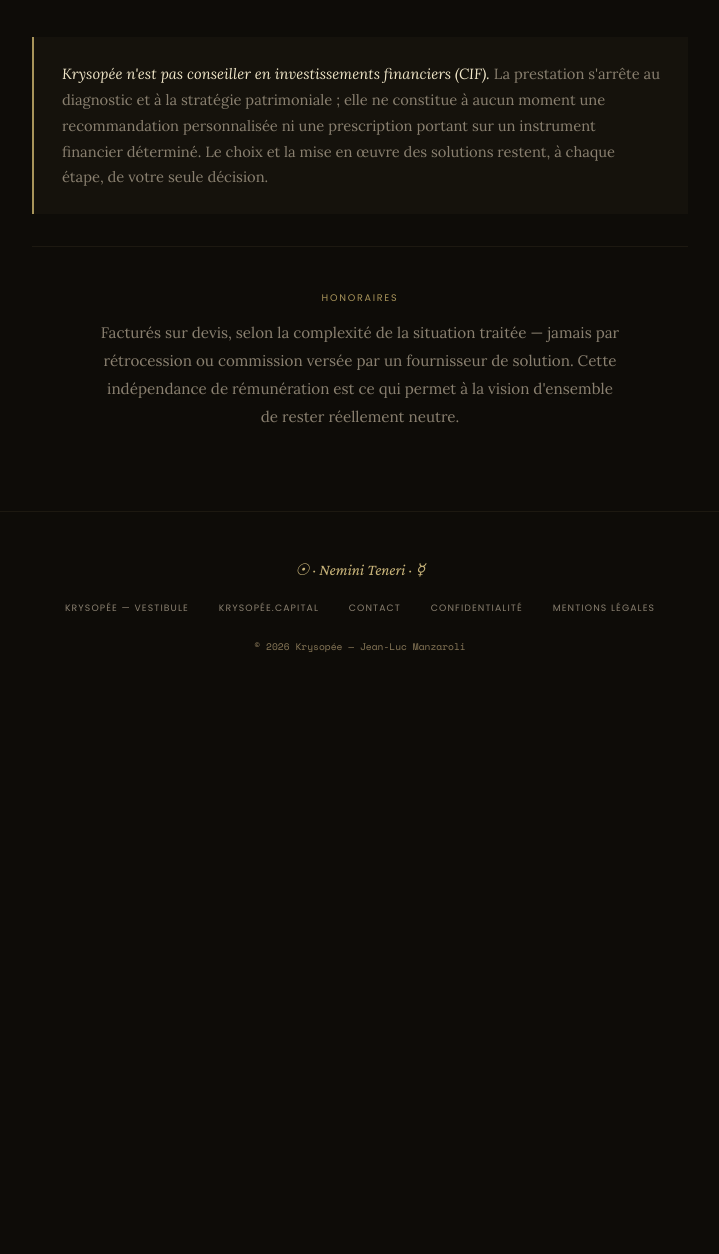
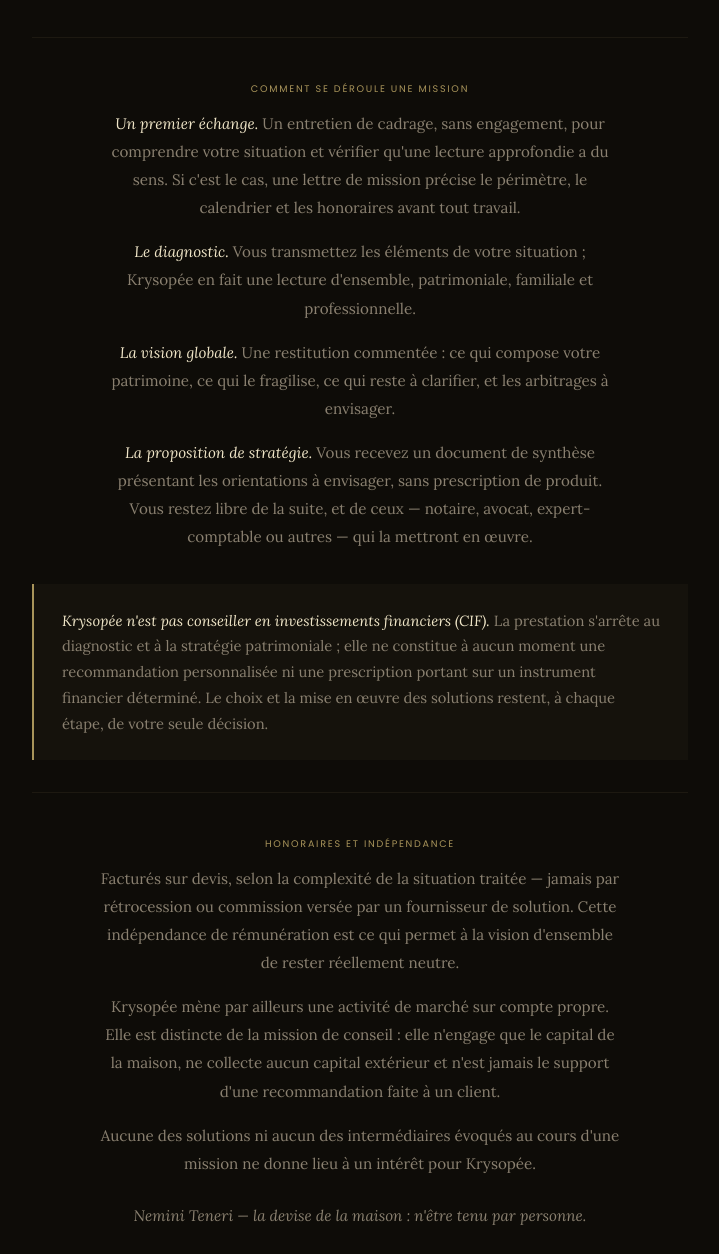
Before and after one commit to opusmagnumcapital-sketch/krysopee.com, a plain HTML site: page service.html in a window 1280 px wide. Shown: the part 1266-2520 px from the top of the page, without its empty margins (280-999 px from the left). Before the commit the page ends 1983 px from the top, so only its background shows below. Drawn offline with nearby package versions, Linux system fonts and the light colour scheme.

Commit message:
Démarche : déroulé de la mission, bloc honoraires et indépendance, glose de la devise ; formulations adoucies

```diff
--- a/service.html
+++ b/service.html
@@ -36,10 +36,10 @@
 
 <section class="bloc" style="padding-top:0;">
   <p>La plupart des décisions patrimoniales se prennent dans l'urgence, produit par produit, sans qu'une vision d'ensemble n'ait jamais été posée. Krysopée propose l'inverse : comprendre la structure avant d'agir sur ses éléments.</p>
-  <p>Cette position n'est celle d'aucun des interlocuteurs habituels du patrimoine — avocat, notaire, banquier, conseiller en gestion de patrimoine, assureur. Krysopée se situe à l'intersection de ces conseils et des fournisseurs de solutions : ni l'un, ni l'autre, mais ce qui relie une vision d'ensemble à l'action de chacun.</p>
+  <p>Cette position est rarement celle d'un seul des interlocuteurs habituels du patrimoine — avocat, notaire, banquier, conseiller en gestion de patrimoine, assureur. Krysopée se situe à l'intersection de ces conseils et des fournisseurs de solutions : ni l'un, ni l'autre, mais ce qui relie une vision d'ensemble à l'action de chacun.</p>
 
   <p class="exergue">« Qui veut construire haut doit creuser profond. »</p>
-  <p>La différence se joue rarement dans les solutions elles-mêmes — la plupart sont connues, accessibles, proposées par tous. Elle se joue dans les questions posées avant de les choisir. Une part importante du travail consiste à interroger ce qui a déjà été décidé, pour vérifier que la solution retenue répond réellement à la préoccupation qui l'a motivée. L'expérience montre que l'écart entre les deux est plus fréquent qu'on ne le croit — faute, le plus souvent, d'avoir suffisamment creusé.</p>
+  <p>La différence se joue rarement dans les solutions elles-mêmes — la plupart sont connues, accessibles, proposées par tous. Elle se joue dans les questions posées avant de les choisir. Une part importante du travail consiste à interroger ce qui a déjà été décidé, pour vérifier que la solution retenue répond réellement à la préoccupation qui l'a motivée. Il arrive que l'écart entre les deux soit plus grand qu'on ne le croit — faute, le plus souvent, d'avoir suffisamment creusé.</p>
 
   <div class="volets">
     <div class="volet">
@@ -59,13 +59,24 @@
     </div>
   </div>
 
+  <div class="mention-sobre">
+    <p class="label">Comment se déroule une mission</p>
+    <p class="texte"><strong style="color:var(--k-ivory);font-weight:400;font-style:italic">Un premier échange.</strong> Un entretien de cadrage, sans engagement, pour comprendre votre situation et vérifier qu'une lecture approfondie a du sens. Si c'est le cas, une lettre de mission précise le périmètre, le calendrier et les honoraires avant tout travail.</p>
+    <p class="texte" style="margin-top:1rem;"><strong style="color:var(--k-ivory);font-weight:400;font-style:italic">Le diagnostic.</strong> Vous transmettez les éléments de votre situation ; Krysopée en fait une lecture d'ensemble, patrimoniale, familiale et professionnelle.</p>
+    <p class="texte" style="margin-top:1rem;"><strong style="color:var(--k-ivory);font-weight:400;font-style:italic">La vision globale.</strong> Une restitution commentée : ce qui compose votre patrimoine, ce qui le fragilise, ce qui reste à clarifier, et les arbitrages à envisager.</p>
+    <p class="texte" style="margin-top:1rem;"><strong style="color:var(--k-ivory);font-weight:400;font-style:italic">La proposition de stratégie.</strong> Vous recevez un document de synthèse présentant les orientations à envisager, sans prescription de produit. Vous restez libre de la suite, et de ceux — notaire, avocat, expert-comptable ou autres — qui la mettront en œuvre.</p>
+  </div>
+
   <div class="limite">
     <strong>Krysopée n'est pas conseiller en investissements financiers (CIF).</strong> La prestation s'arrête au diagnostic et à la stratégie patrimoniale ; elle ne constitue à aucun moment une recommandation personnalisée ni une prescription portant sur un instrument financier déterminé. Le choix et la mise en œuvre des solutions restent, à chaque étape, de votre seule décision.
   </div>
 
   <div class="mention-sobre">
-    <p class="label">Honoraires</p>
+    <p class="label">Honoraires et indépendance</p>
     <p class="texte">Facturés sur devis, selon la complexité de la situation traitée — jamais par rétrocession ou commission versée par un fournisseur de solution. Cette indépendance de rémunération est ce qui permet à la vision d'ensemble de rester réellement neutre.</p>
+    <p class="texte" style="margin-top:1rem;">Krysopée mène par ailleurs une activité de marché sur compte propre. Elle est distincte de la mission de conseil : elle n'engage que le capital de la maison, ne collecte aucun capital extérieur et n'est jamais le support d'une recommandation faite à un client.</p>
+    <p class="texte" style="margin-top:1rem;">Aucune des solutions ni aucun des intermédiaires évoqués au cours d'une mission ne donne lieu à un intérêt pour Krysopée.</p>
+    <p class="texte" style="margin-top:1.5rem;font-style:italic;">Nemini Teneri — la devise de la maison : n'être tenu par personne.</p>
   </div>
 </section>
 
```
